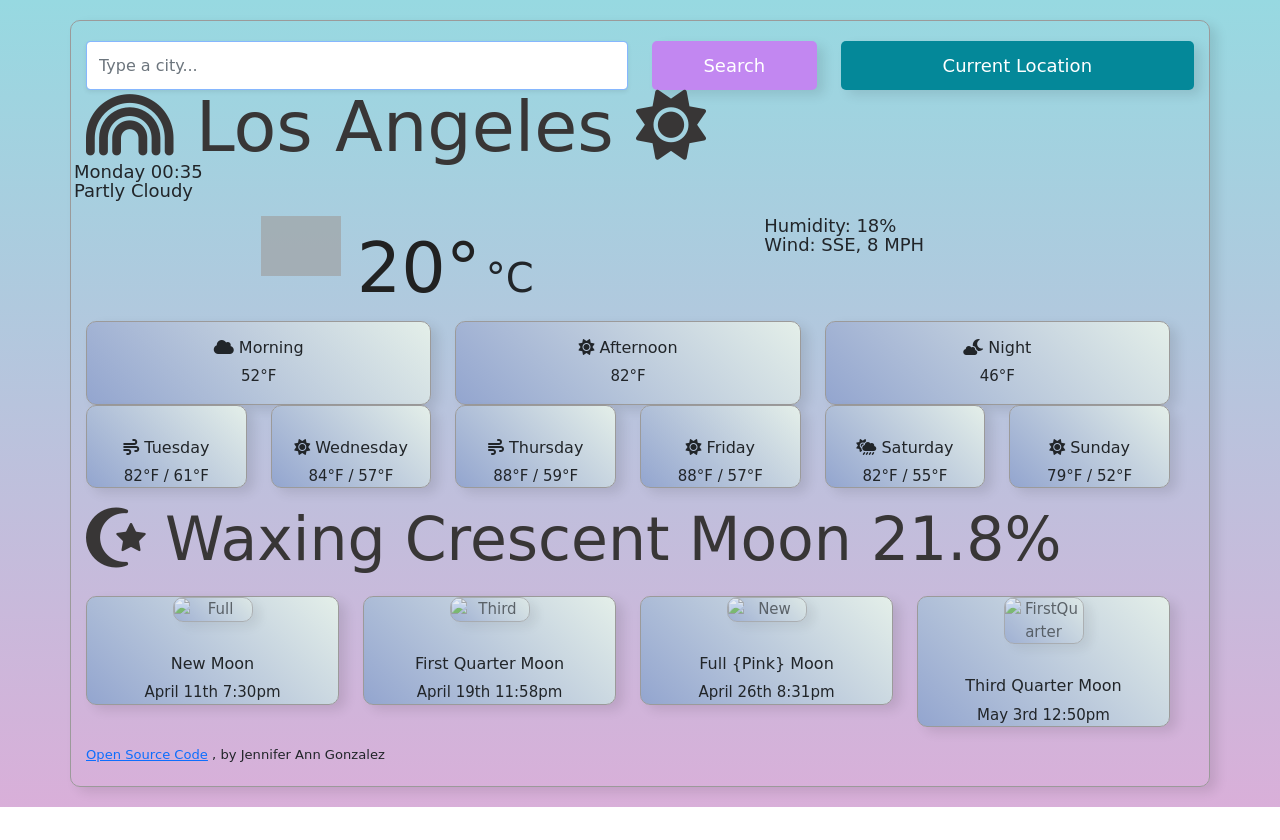
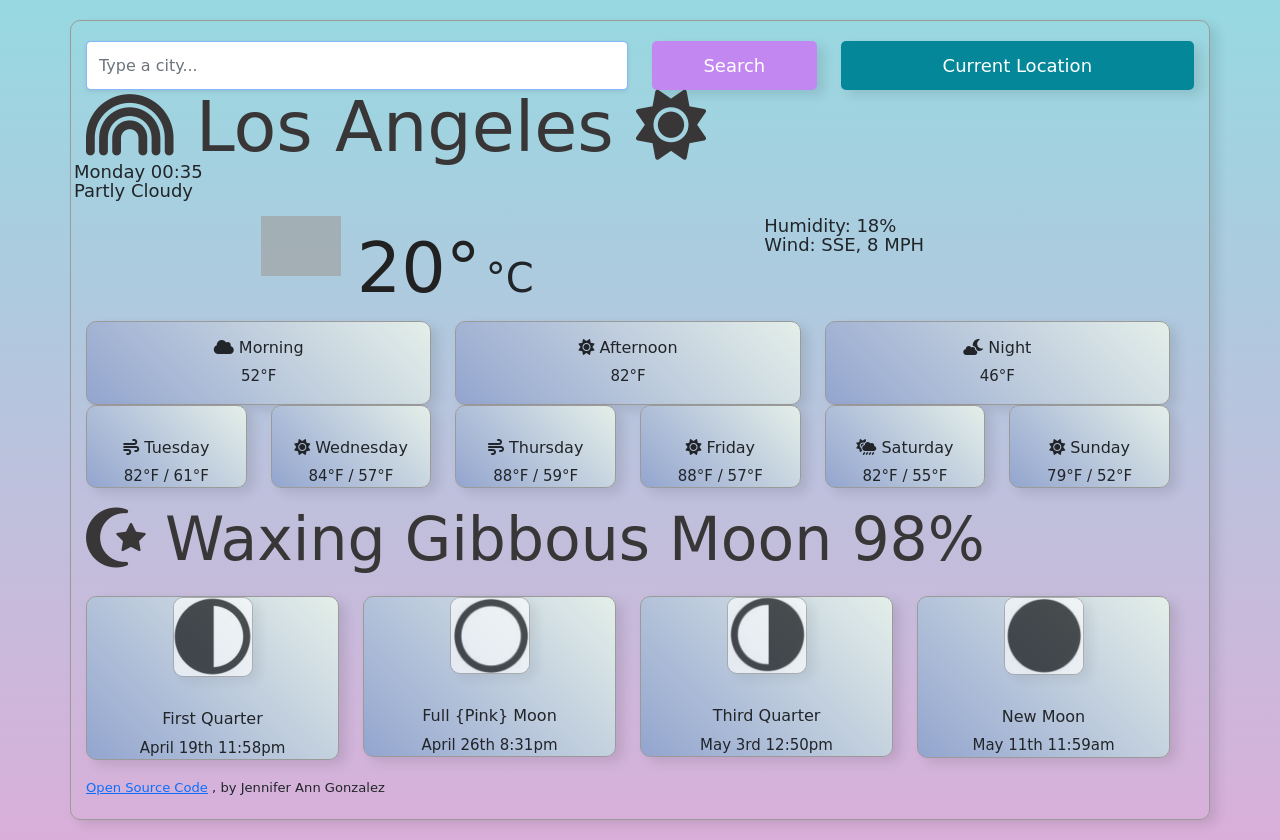
Before and after one commit to JennyPocket77/J.Gonzalez-Weather-App, a plain HTML site: page index.html in a window 1280 px wide. Before the commit the page ends 807 px from the top, so only its background shows below. Drawn offline with nearby package versions, Linux system fonts and the light colour scheme; no server answers; grey boxes are pictures that could not be loaded; a web font is replaced by a local one.

Commit message:
Updated Images and Links for Moons

```diff
--- a/index.html
+++ b/index.html
@@ -198,31 +198,22 @@
       <br />
 
       <h3>
-        <i class="fas fa-star-and-crescent"></i> Waxing Crescent Moon 21.8%
+        <i class="fas fa-star-and-crescent"></i> Waxing Gibbous Moon 98%
       </h3>
 
       <div class="row">
         <div class="col-3">
           <div class="card">
-            <img src="src/NewMoon.JPG" class="card" alt="Full" />
+            <img src="FirstQuarter.JPG" class="card" alt="First" />
             <div class="card-body"></div>
-            <h6 class="card-title">New Moon</h6>
-            <p class="card-text">April 11th 7:30pm</p>
-          </div>
-        </div>
-
-        <div class="col-3">
-          <div class="card">
-            <img src="src/FirstQuarter.JPG" class="card" alt="Third" />
-            <div class="card-body"></div>
-            <h6 class="card-title">First Quarter Moon</h6>
+            <h6 class="card-title">First Quarter</h6>
             <p class="card-text">April 19th 11:58pm</p>
           </div>
         </div>
 
         <div class="col-3">
           <div class="card">
-            <img src="src/FullMoon.JPG" class="card" alt="New" />
+            <img src="FullMoon.JPG" class="card" alt="Full" />
             <div class="card-body"></div>
             <h6 class="card-title">Full {Pink} Moon</h6>
             <p class="card-text">April 26th 8:31pm</p>
@@ -231,17 +222,26 @@
 
         <div class="col-3">
           <div class="card">
-            <img src="src/ThirdQuarter.JPG" class="card" alt="FirstQuarter" />
+            <img src="ThirdQuarter.JPG" class="card" alt="Third" />
             <div class="card-body"></div>
-            <h6 class="card-title">Third Quarter Moon</h6>
+            <h6 class="card-title">Third Quarter</h6>
             <p class="card-text">May 3rd 12:50pm</p>
+          </div>
+        </div>
+
+        <div class="col-3">
+          <div class="card">
+            <img src="NewMoon.JPG" class="card" alt="New" />
+            <div class="card-body"></div>
+            <h6 class="card-title">New Moon</h6>
+            <p class="card-text">May 11th 11:59am</p>
           </div>
         </div>
       </div>
     </div>
     </div>
     <small>
-      <a href="https://github.com/JennyPocket77/J.Gonzalez-Weather-App" target=_"blank">Open Source Code</a>
+      <a href="https://github.com/JennyPocket77/J.Gonzalez-Weather-App" target=_blank>Open Source Code</a>
      , by Jennifer Ann Gonzalez
     </small>
     <script src="index.js"></script>
```
Also changed, not shown: FirstQuarter.JPG (added), FullMoon.JPG (added), NewMoon.JPG (added), ThirdQuarter.JPG (added).
